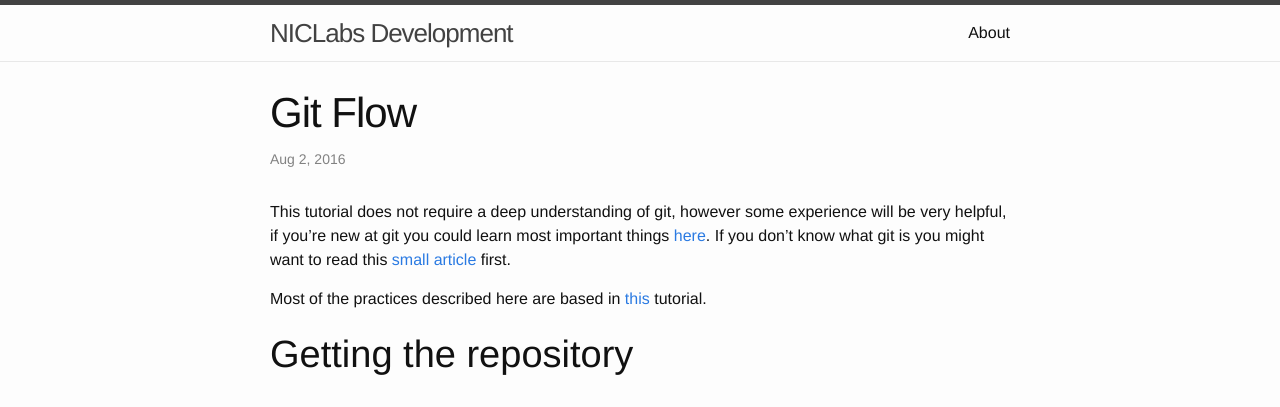
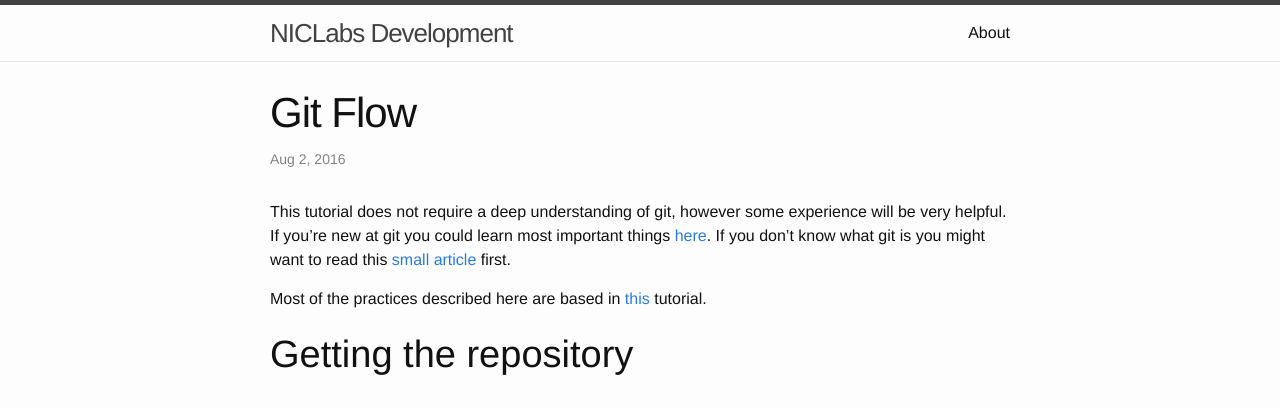
Before and after one commit to niclabs/development, a Jekyll site: the page built from _posts/2016-08-02-git-flow.markdown, in a window 1280 px wide and 900 px high. Shown: the top 407 px of the window. Built offline with Jekyll 4.4.1, drawn with Linux system fonts in a browser that asks for light colours.

Commit message:
replace a , with a .

```diff
--- a/_posts/2016-08-02-git-flow.markdown
+++ b/_posts/2016-08-02-git-flow.markdown
@@ -6,7 +6,7 @@ categories: dev git
 ---
 
 This tutorial does not require a deep understanding of git, however some
-experience will be very helpful, if you're new at git you could learn most
+experience will be very helpful. If you're new at git you could learn most
 important things [here](https://try.github.io/levels/1/challenges/1).
 If you don't know what git is you might want to read this [small article](http://niclabs.cl/development/index/dev/niclabs/2016/07/13/version-control.html) first.
 
```
